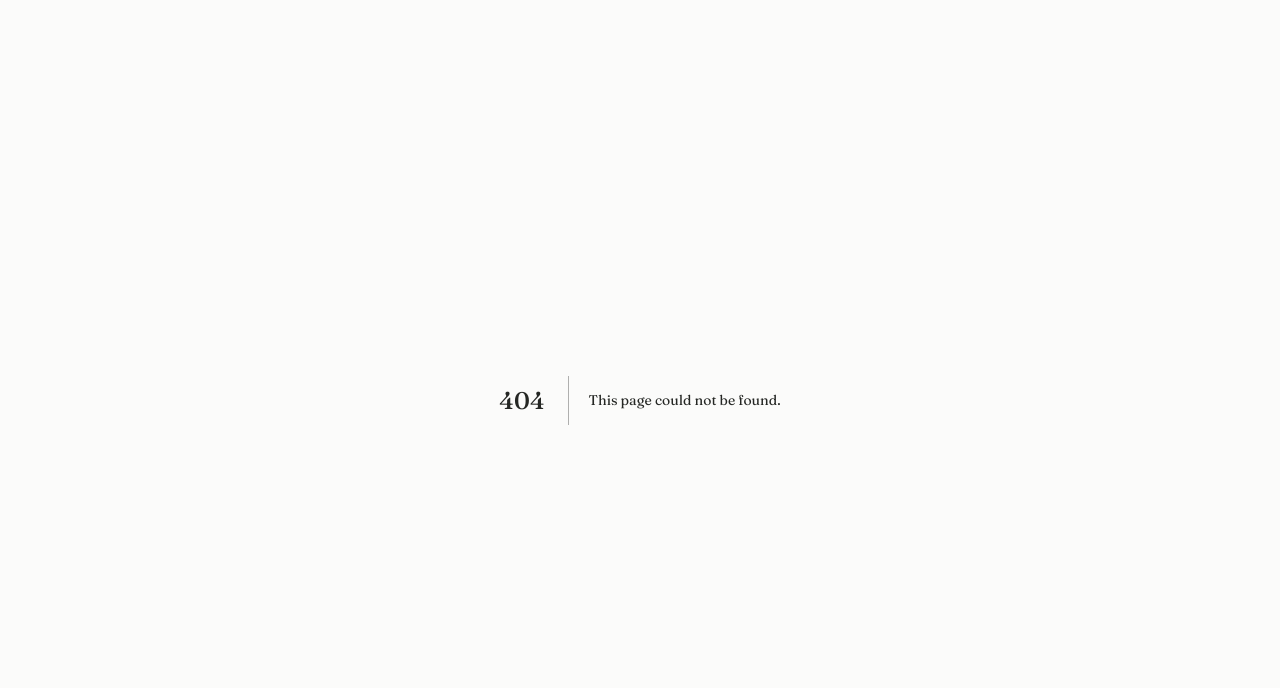
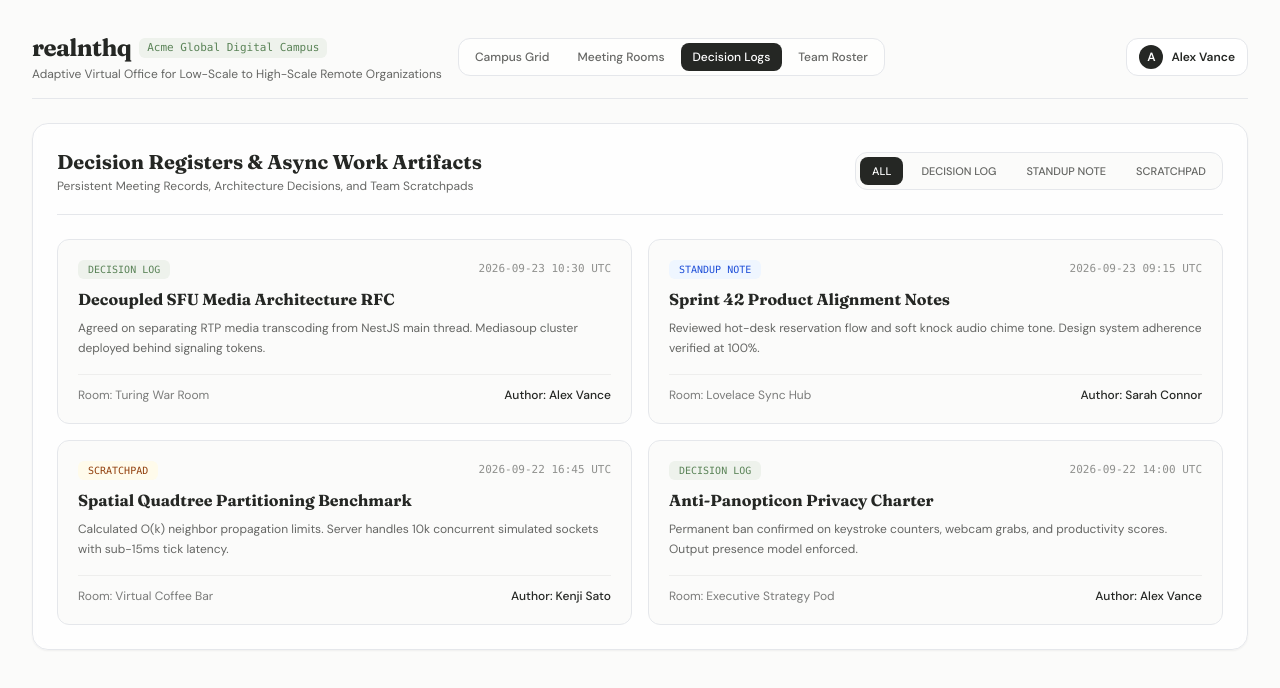
Before and after one commit to gtkrshnaaa/realnthq, a Next.js app in the folder client/: page /artifacts in a window 1280 px wide. Before the commit this address had no page. Shown: the top 688 px of the page. Built offline with nearby package versions, Linux system fonts and the light colour scheme.

Commit message:
feat(client): add decision registers and async artifacts page

```diff
--- /dev/null
+++ b/client/src/app/artifacts/page.tsx
@@ -0,0 +1,159 @@
+'use client';
+
+import React, { useState } from 'react';
+import { Header } from '@/components/navigation/header';
+import { UserProfile } from '@/types/office.types';
+
+interface RoomArtifact {
+  id: string;
+  roomName: string;
+  authorName: string;
+  title: string;
+  type: 'DECISION_LOG' | 'STANDUP_NOTE' | 'SCRATCHPAD';
+  createdAt: string;
+  summary: string;
+}
+
+export default function ArtifactsPage() {
+  const [currentUser] = useState<UserProfile>({
+    id: 'b0000000-0000-0000-0000-000000000001',
+    email: 'admin@acme.org',
+    fullName: 'Alex Vance',
+    displayTitle: 'Head of Engineering',
+    status: 'AVAILABLE',
+  });
+
+  const [filter, setFilter] = useState<string>('ALL');
+
+  const [artifacts] = useState<RoomArtifact[]>([
+    {
+      id: 'art-001',
+      roomName: 'Turing War Room',
+      authorName: 'Alex Vance',
+      title: 'Decoupled SFU Media Architecture RFC',
+      type: 'DECISION_LOG',
+      createdAt: '2026-09-23 10:30 UTC',
+      summary:
+        'Agreed on separating RTP media transcoding from NestJS main thread. Mediasoup cluster deployed behind signaling tokens.',
+    },
+    {
+      id: 'art-002',
+      roomName: 'Lovelace Sync Hub',
+      authorName: 'Sarah Connor',
+      title: 'Sprint 42 Product Alignment Notes',
+      type: 'STANDUP_NOTE',
+      createdAt: '2026-09-23 09:15 UTC',
+      summary:
+        'Reviewed hot-desk reservation flow and soft knock audio chime tone. Design system adherence verified at 100%.',
+    },
+    {
+      id: 'art-003',
+      roomName: 'Virtual Coffee Bar',
+      authorName: 'Kenji Sato',
+      title: 'Spatial Quadtree Partitioning Benchmark',
+      type: 'SCRATCHPAD',
+      createdAt: '2026-09-22 16:45 UTC',
+      summary:
+        'Calculated O(k) neighbor propagation limits. Server handles 10k concurrent simulated sockets with sub-15ms tick latency.',
+    },
+    {
+      id: 'art-004',
+      roomName: 'Executive Strategy Pod',
+      authorName: 'Alex Vance',
+      title: 'Anti-Panopticon Privacy Charter',
+      type: 'DECISION_LOG',
+      createdAt: '2026-09-22 14:00 UTC',
+      summary:
+        'Permanent ban confirmed on keystroke counters, webcam grabs, and productivity scores. Output presence model enforced.',
+    },
+  ]);
+
+  const filtered =
+    filter === 'ALL' ? artifacts : artifacts.filter((a) => a.type === filter);
+
+  const getTypeBadge = (type: string) => {
+    switch (type) {
+      case 'DECISION_LOG':
+        return 'bg-[#eef2ec] text-[#5a8357]';
+      case 'STANDUP_NOTE':
+        return 'bg-blue-50 text-blue-700';
+      case 'SCRATCHPAD':
+        return 'bg-amber-50 text-amber-800';
+      default:
+        return 'bg-gray-100 text-gray-700';
+    }
+  };
+
+  return (
+    <main className="min-h-screen p-4 md:p-6 lg:p-8 max-w-7xl mx-auto space-y-6">
+      <Header currentUser={currentUser} activePath="/artifacts" />
+
+      <section className="bg-white/80 backdrop-blur-sm rounded-2xl border border-black/8 p-6 shadow-sm">
+        <div className="flex flex-col sm:flex-row sm:items-center justify-between pb-5 border-b border-black/8 gap-4">
+          <div>
+            <h2 className="font-serif text-xl font-bold text-[#252724]">
+              Decision Registers & Async Work Artifacts
+            </h2>
+            <p className="text-xs text-[#252724]/70 mt-0.5">
+              Persistent Meeting Records, Architecture Decisions, and Team Scratchpads
+            </p>
+          </div>
+
+          <div className="flex items-center gap-1.5 p-1 bg-[#fbfbfa] rounded-xl border border-black/8 text-xs font-medium">
+            {['ALL', 'DECISION_LOG', 'STANDUP_NOTE', 'SCRATCHPAD'].map((t) => (
+              <button
+                key={t}
+                onClick={() => setFilter(t)}
+                className={`px-3 py-1.5 rounded-lg transition-all text-[11px] ${
+                  filter === t
+                    ? 'bg-[#252724] text-white shadow-xs'
+                    : 'text-[#252724]/70 hover:text-[#252724]'
+                }`}
+              >
+                {t.replace('_', ' ')}
+              </button>
+            ))}
+          </div>
+        </div>
+
+        <div className="grid grid-cols-1 md:grid-cols-2 gap-4 mt-6">
+          {filtered.map((item) => (
+            <article
+              key={item.id}
+              className="p-5 rounded-xl border border-black/8 bg-[#fbfbfa] hover:border-black/20 transition-all flex flex-col justify-between"
+            >
+              <div>
+                <div className="flex items-center justify-between mb-2">
+                  <span
+                    className={`px-2.5 py-0.5 rounded-md text-[10px] font-mono uppercase ${getTypeBadge(
+                      item.type,
+                    )}`}
+                  >
+                    {item.type.replace('_', ' ')}
+                  </span>
+                  <span className="text-[11px] font-mono text-[#252724]/50">
+                    {item.createdAt}
+                  </span>
+                </div>
+
+                <h3 className="font-serif text-base font-bold text-[#252724] mt-1">
+                  {item.title}
+                </h3>
+                <p className="text-xs text-[#252724]/70 mt-2 leading-relaxed">
+                  {item.summary}
+                </p>
+              </div>
+
+              <div className="flex items-center justify-between mt-4 pt-3 border-t border-black/5 text-xs text-[#252724]/60">
+                <span>Room: {item.roomName}</span>
+                <span className="font-medium text-[#252724]">
+                  Author: {item.authorName}
+                </span>
+              </div>
+            </article>
+          ))}
+        </div>
+      </section>
+    </main>
+  );
+}
```
